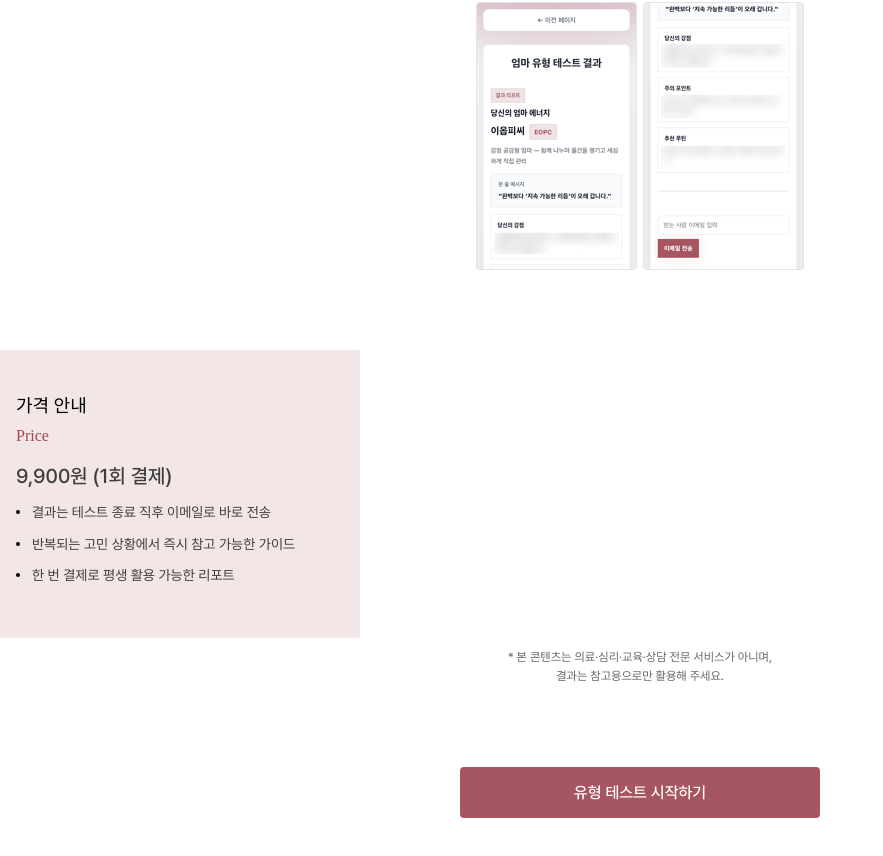
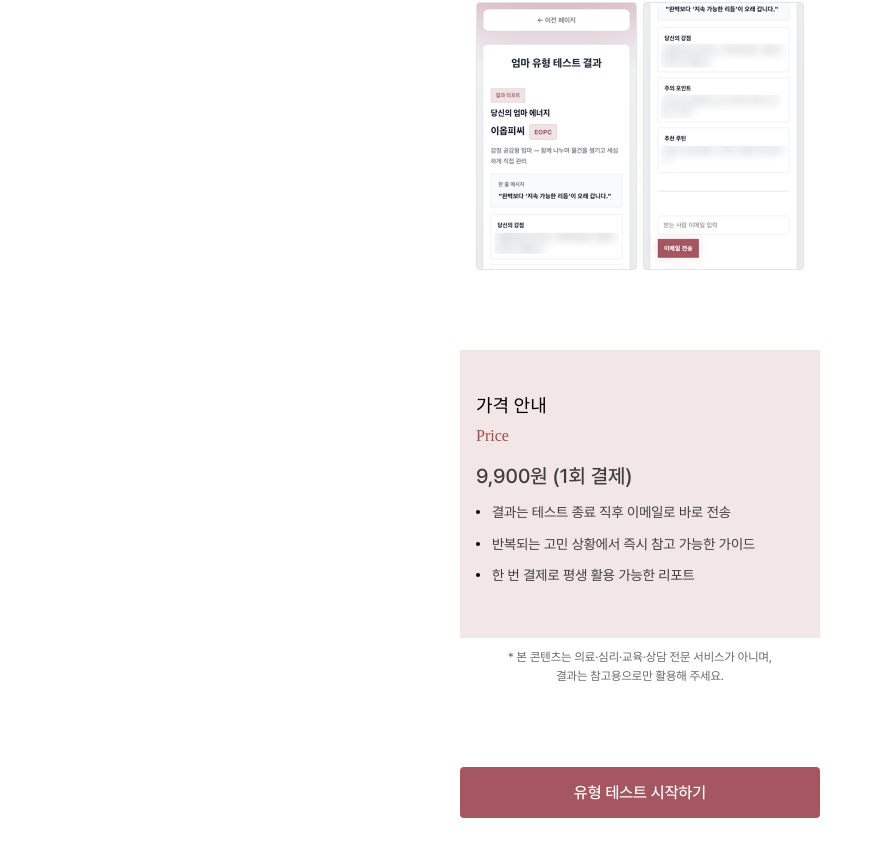
Before and after one commit to bp4sp4/oneheart, a Next.js app: page /about in a window 1280 px wide. Shown: the part 1465-2321 px from the top of the page, without its empty margins (0-883 px from the left). Built offline with nearby package versions, Linux system fonts and the light colour scheme; a web font is replaced by a local one.

Commit message:
update push

```diff
--- a/app/about/page.module.css
+++ b/app/about/page.module.css
@@ -288,7 +288,7 @@
     background: #F2E6E6;
     width: 100%;
     max-width: 360px;
-    margin-bottom: 10px;
+    margin : 0 auto 10px;
   }
 
   .priceInner {
```
